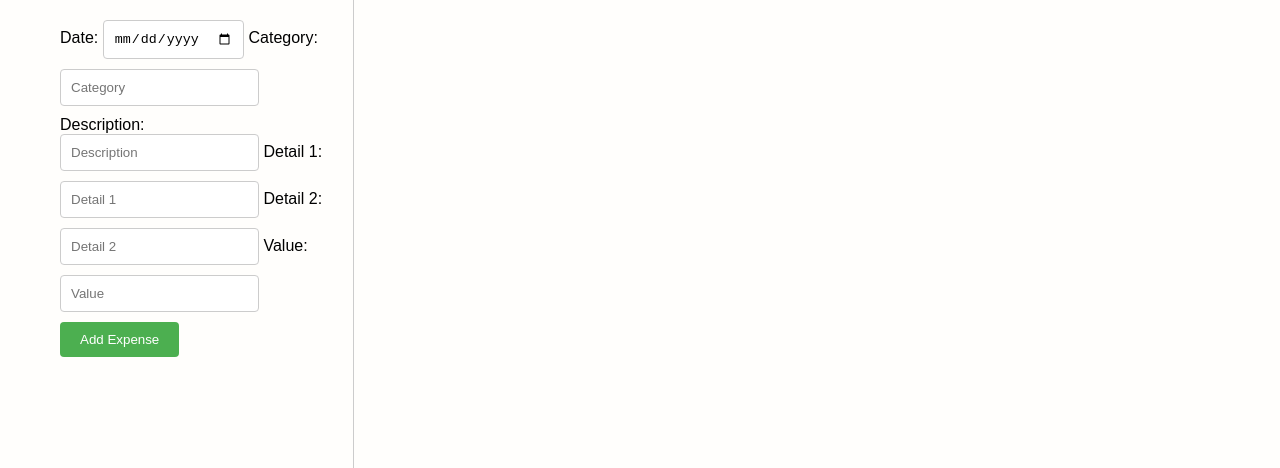
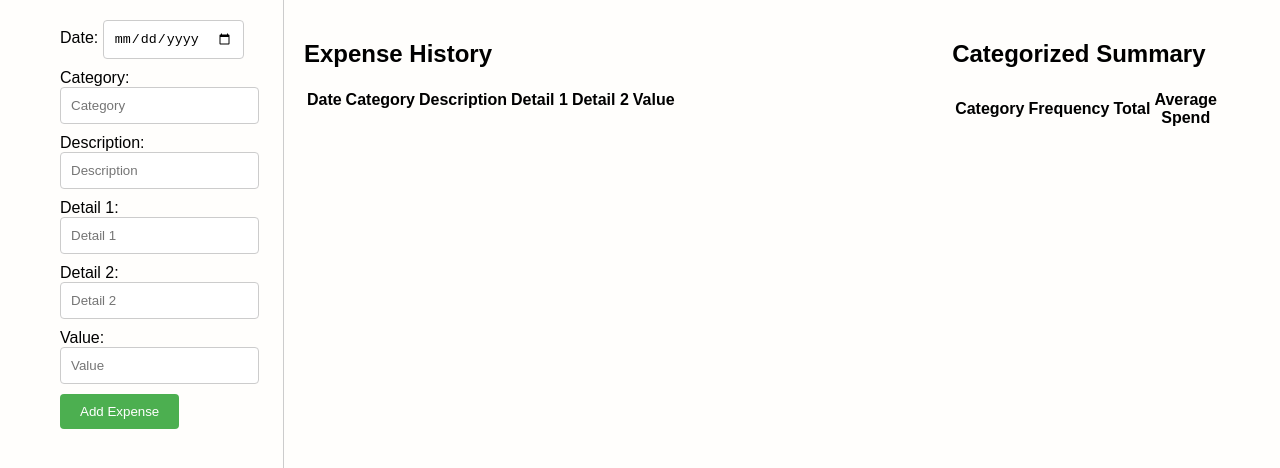
Before and after one commit to davidramirezhn/expense-tracker, a plain HTML site: page index.html in a window 1280 px wide. Shown: the top 468 px of the page. Drawn offline with Linux system fonts and the light colour scheme.

Commit message:
Update index.html

```diff
--- a/index.html
+++ b/index.html
@@ -33,18 +33,46 @@
 
         <!-- History container (70% width, topmost, scrollable) -->
         <div class="history-container">
-            <!-- Add your JavaScript logic to dynamically populate the history -->
-        </div>
+    <h2>Expense History</h2>
+    <table>
+        <thead>
+            <tr>
+                <th>Date</th>
+                <th>Category</th>
+                <th>Description</th>
+                <th>Detail 1</th>
+                <th>Detail 2</th>
+                <th>Value</th>
+            </tr>
+        </thead>
+        <tbody id="expense-history">
+            <!-- This is where your expenses will be dynamically added -->
+        </tbody>
+    </table>
+</div>
 
         <!-- Calendar container (Squared) -->
         <div class="calendar-container">
             <!-- Add your calendar content here -->
         </div>
 
-        <!-- Categorized Summary container (Squared) -->
         <div class="categorized-container">
-            <!-- Add your categorized summary content here -->
-        </div>
+    <h2>Categorized Summary</h2>
+    <table>
+        <thead>
+            <tr>
+                <th>Category</th>
+                <th>Frequency</th>
+                <th>Total</th>
+                <th>Average Spend</th>
+            </tr>
+        </thead>
+        <tbody id="categorized-summary">
+            <!-- This is where your categorized summary will be dynamically added -->
+        </tbody>
+    </table>
+</div>
+
     </div>
     <script>
 // Get form, expense list, and total amount elements
```
